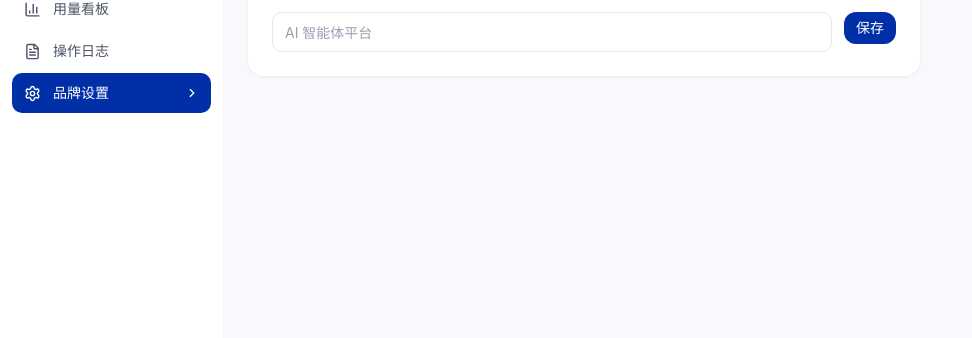
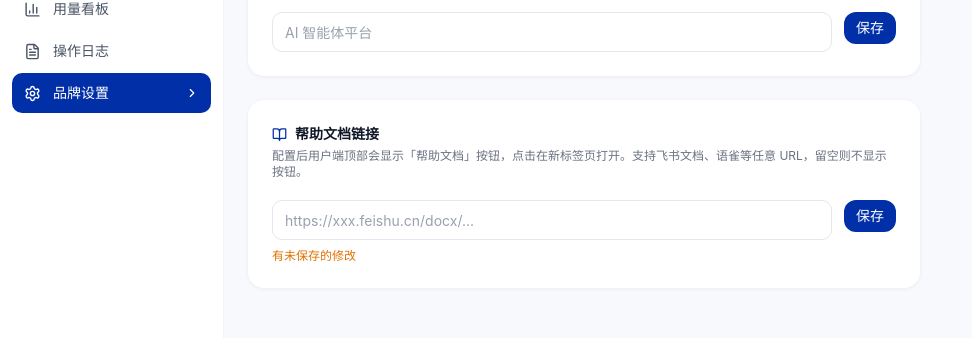
Before and after one commit to qianshaoai/agent-01, a Next.js app: page /admin/settings in a window 1280 px wide. Shown: the part 368-706 px from the top of the page, without its empty margins (0-972 px from the left). Built offline with nearby package versions, Linux system fonts and the light colour scheme; no server answers.

Commit message:
feat: user-agents model_params, help doc, qingyan context, coze fix

```diff
--- a/app/admin/settings/page.tsx
+++ b/app/admin/settings/page.tsx
@@ -2,13 +2,15 @@
 import { useState, useEffect, useRef } from "react";
 import { AdminLayout } from "@/components/layout/admin-layout";
 import { Button } from "@/components/ui/button";
-import { Upload, CheckCircle2, AlertCircle, Image as ImageIcon } from "lucide-react";
+import { Upload, CheckCircle2, AlertCircle, Image as ImageIcon, BookOpen } from "lucide-react";
 
-type Settings = { logo_url: string; platform_name: string };
+type Settings = { logo_url: string; platform_name: string; help_doc_url: string };
 
 export default function AdminSettingsPage() {
-  const [settings, setSettings] = useState<Settings>({ logo_url: "", platform_name: "" });
+  const [settings, setSettings] = useState<Settings>({ logo_url: "", platform_name: "", help_doc_url: "" });
   const [name, setName] = useState("");
+  const [helpDocUrl, setHelpDocUrl] = useState("");
+  const [helpDocSaving, setHelpDocSaving] = useState(false);
   const [saving, setSaving] = useState(false);
   const [uploading, setUploading] = useState(false);
   const [msg, setMsg] = useState<{ type: "ok" | "err"; text: string } | null>(null);
@@ -20,6 +22,7 @@ export default function AdminSettingsPage() {
       .then((d) => {
         setSettings(d);
         setName(d.platform_name ?? "");
+        setHelpDocUrl(d.help_doc_url ?? "");
       })
       .catch(() => {});
   }, []);
@@ -184,6 +187,51 @@ export default function AdminSettingsPage() {
             <p className="mt-2 text-xs text-amber-600">有未保存的修改</p>
           )}
         </div>
+
+        {/* 帮助文档 */}
+        <div className="bg-white rounded-[16px] shadow-[0_1px_4px_rgba(0,0,0,0.06)] p-6">
+          <h2 className="text-sm font-semibold text-gray-900 mb-1 flex items-center gap-2">
+            <BookOpen size={15} className="text-[#002FA7]" /> 帮助文档链接
+          </h2>
+          <p className="text-xs text-gray-500 mb-5">配置后用户端顶部会显示「帮助文档」按钮，点击在新标签页打开。支持飞书文档、语雀等任意 URL，留空则不显示按钮。</p>
+
+          <div className="flex gap-3">
+            <input
+              type="url"
+              value={helpDocUrl}
+              onChange={(e) => setHelpDocUrl(e.target.value)}
+              placeholder="https://xxx.feishu.cn/docx/..."
+              className="flex-1 h-10 bg-white border border-gray-200 rounded-[10px] px-3 text-sm text-gray-900 placeholder:text-gray-400 focus:outline-none focus:border-[#002FA7] focus:ring-2 focus:ring-[#002FA7]/10 transition-all"
+            />
+            <Button
+              size="sm"
+              loading={helpDocSaving}
+              disabled={helpDocUrl === settings.help_doc_url}
+              onClick={async () => {
+                setHelpDocSaving(true);
+                try {
+                  const res = await fetch("/api/admin/settings", {
+                    method: "PATCH",
+                    headers: { "Content-Type": "application/json" },
+                    body: JSON.stringify({ help_doc_url: helpDocUrl }),
+                  });
+                  if (!res.ok) throw new Error();
+                  setSettings((s) => ({ ...s, help_doc_url: helpDocUrl }));
+                  flash("ok", "帮助文档链接已保存");
+                } catch {
+                  flash("err", "保存失败，请重试");
+                } finally {
+                  setHelpDocSaving(false);
+                }
+              }}
+            >
+              保存
+            </Button>
+          </div>
+          {helpDocUrl !== settings.help_doc_url && (
+            <p className="mt-2 text-xs text-amber-600">有未保存的修改</p>
+          )}
+        </div>
       </div>
     </AdminLayout>
   );
--- a/app/api/admin/settings/route.ts
+++ b/app/api/admin/settings/route.ts
@@ -15,6 +15,7 @@ export async function GET() {
   return NextResponse.json({
     logo_url: map.logo_url ?? "",
     platform_name: map.platform_name ?? "前哨AI人机协同工作舱",
+    help_doc_url: map.help_doc_url ?? "",
   });
 }
 
@@ -38,5 +39,12 @@ export async function PATCH(req: NextRequest) {
     );
   }
 
+  if (typeof body.help_doc_url === "string") {
+    await db.from("system_settings").upsert(
+      { key: "help_doc_url", value: body.help_doc_url, updated_at: now },
+      { onConflict: "key" }
+    );
+  }
+
   return NextResponse.json({ ok: true });
 }
--- a/app/api/settings/route.ts
+++ b/app/api/settings/route.ts
@@ -7,7 +7,7 @@ export async function GET() {
     const { data } = await db
       .from("system_settings")
       .select("key, value")
-      .in("key", ["logo_url", "platform_name"]);
+      .in("key", ["logo_url", "platform_name", "help_doc_url"]);
 
     const map: Record<string, string> = {};
     for (const row of data ?? []) {
@@ -17,12 +17,14 @@ export async function GET() {
     return NextResponse.json({
       logo_url: map.logo_url ?? "",
       platform_name: map.platform_name ?? "前哨AI人机协同工作舱",
+      help_doc_url: map.help_doc_url ?? "",
     });
   } catch {
     // 表不存在时（迁移未执行）返回默认值，避免前台报错
     return NextResponse.json({
       logo_url: "",
       platform_name: "AI 智能体平台",
+      help_doc_url: "",
     });
   }
 }
--- a/app/api/user-agents/[id]/chat/route.ts
+++ b/app/api/user-agents/[id]/chat/route.ts
@@ -11,7 +11,7 @@ export async function POST(
   if (!user) return NextResponse.json({ error: "未登录" }, { status: 401 });
 
   const { id } = await params;
-  const { message, history = [] } = await req.json();
+  const { message, history = [], clientPlatformConvId } = await req.json();
 
   if (!message?.trim()) {
     return NextResponse.json({ error: "消息不能为空" }, { status: 400 });
@@ -36,25 +36,38 @@ export async function POST(
     { role: "user", content: message },
   ];
 
+  // 优先用客户端内存中的 convId（更可靠），其次从 DB 读取（跨会话持久化）
+  const platformConvId: string | null =
+    (clientPlatformConvId as string) || (agent.platform_conv_id as string) || null;
   const encoder = new TextEncoder();
 
   const stream = new ReadableStream({
     async start(controller) {
       try {
+        let newPlatformConvId: string | null = null;
         const gen = streamChat(messages, {
           platform: agent.platform ?? "openai",
           apiEndpoint: agent.api_url ?? "",
           apiKey: agent.api_key_enc ?? "",
           modelParams: (agent.model_params ?? {}) as Record<string, unknown>,
           agentCode: agent.id,
-          platformConvId: null,
-          onPlatformConvId: () => {},
+          platformConvId,
+          onPlatformConvId: (cid) => { newPlatformConvId = cid; },
         });
 
         for await (const chunk of gen) {
           controller.enqueue(encoder.encode(`data: ${JSON.stringify({ text: chunk })}\n\n`));
         }
-        controller.enqueue(encoder.encode(`data: ${JSON.stringify({ done: true })}\n\n`));
+
+        // 持久化 platform_conv_id（供 qingyan 等需要会话 ID 的平台维护上下文）
+        // 持久化到 DB（跨会话备份，失败不影响当前会话）
+        if (newPlatformConvId && newPlatformConvId !== (agent.platform_conv_id as string)) {
+          db.from("user_agents").update({ platform_conv_id: newPlatformConvId }).eq("id", id)
+            .then(({ error }) => { if (error) console.error("[user-agents/chat] DB update error:", error); });
+        }
+
+        // 把 conversation_id 返回给客户端，客户端内存中记住，下次请求带上
+        controller.enqueue(encoder.encode(`data: ${JSON.stringify({ done: true, platformConvId: newPlatformConvId ?? platformConvId })}\n\n`));
       } catch (err) {
         const errMsg = err instanceof Error ? err.message : "AI 调用失败";
         controller.enqueue(encoder.encode(`data: ${JSON.stringify({ error: errMsg })}\n\n`));
--- a/app/api/user-agents/[id]/route.ts
+++ b/app/api/user-agents/[id]/route.ts
@@ -37,6 +37,7 @@ export async function PATCH(req: NextRequest, { params }: { params: Promise<{ id
   if (body.apiUrl !== undefined) updates.api_url = body.apiUrl;
   if (body.apiKey) updates.api_key_enc = body.apiKey;
   if (body.externalUrl !== undefined) updates.external_url = body.externalUrl;
+  if (body.modelParams !== undefined) updates.model_params = body.modelParams;
 
   const { error } = await db.from("user_agents").update(updates).eq("id", id);
   if (error) return NextResponse.json({ error: error.message }, { status: 500 });
--- a/app/api/user-agents/route.ts
+++ b/app/api/user-agents/route.ts
@@ -8,12 +8,16 @@ export async function GET() {
 
   const { data } = await db
     .from("user_agents")
-    .select("id, name, description, agent_type, platform, api_url, external_url, enabled, created_at")
+    .select("id, name, description, agent_type, platform, api_url, external_url, model_params, api_key_enc, enabled, created_at")
     .eq("user_id", user.userId)
     .eq("enabled", true)
     .order("created_at", { ascending: false });
 
-  return NextResponse.json(data ?? []);
+  const masked = (data ?? []).map(({ api_key_enc, ...rest }) => ({
+    ...rest,
+    has_api_key: !!api_key_enc,
+  }));
+  return NextResponse.json(masked);
 }
 
 export async function POST(req: NextRequest) {
@@ -21,7 +25,7 @@ export async function POST(req: NextRequest) {
   if (!user) return NextResponse.json({ error: "未登录" }, { status: 401 });
 
   const body = await req.json();
-  const { name, description, agentType, platform, apiUrl, apiKey, externalUrl } = body;
+  const { name, description, agentType, platform, apiUrl, apiKey, externalUrl, modelParams } = body;
 
   if (!name?.trim()) return NextResponse.json({ error: "请填写名称" }, { status: 400 });
   if (agentType === "external" && !externalUrl?.trim()) {
@@ -37,7 +41,8 @@ export async function POST(req: NextRequest) {
     api_url: apiUrl ?? "",
     api_key_enc: apiKey ?? "",
     external_url: externalUrl ?? "",
-  }).select("id, name, description, agent_type, platform, api_url, external_url, enabled, created_at").single();
+    model_params: modelParams ?? {},
+  }).select("id, name, description, agent_type, platform, api_url, external_url, model_params, enabled, created_at").single();
 
   if (error) return NextResponse.json({ error: error.message }, { status: 500 });
   return NextResponse.json(data, { status: 201 });
--- a/app/page.tsx
+++ b/app/page.tsx
@@ -26,6 +26,7 @@ import {
   Trash2,
   Edit2,
   Check,
+  BookOpen,
 } from "lucide-react";
 import { Badge } from "@/components/ui/badge";
 
@@ -64,8 +65,10 @@ type UserAgentItem = {
   platform: string;
   api_url: string;
   external_url: string;
+  model_params?: Record<string, unknown>;
+  has_api_key?: boolean;
 };
-const EMPTY_UA_FORM = { name: "", description: "", agentType: "chat" as "chat" | "external", platform: "openai", apiUrl: "", apiKey: "", externalUrl: "" };
+const EMPTY_UA_FORM = { name: "", description: "", agentType: "chat" as "chat" | "external", platform: "openai", apiUrl: "", apiKey: "", externalUrl: "", modelParams: "{}" };
 
 type WorkflowStep = {
   id: string;
@@ -142,7 +145,7 @@ export default function HomePage() {
     return getDismissed();
   });
   const [loading, setLoading] = useState(true);
-  const [siteSettings, setSiteSettings] = useState({ logo_url: "", platform_name: "AI 智能体平台" });
+  const [siteSettings, setSiteSettings] = useState({ logo_url: "", platform_name: "AI 智能体平台", help_doc_url: "" });
 
   // ── 用户自定义分组 ──────────────────────────────────────────────
   const [catGroups, setCatGroups] = useState<CatGroup[]>([]);
@@ -337,7 +340,7 @@ export default function HomePage() {
   function openAddUA() { setEditingUA(null); setUaForm(EMPTY_UA_FORM); setUaError(""); }
   function openEditUA(a: UserAgentItem) {
     setEditingUA(a);
-    setUaForm({ name: a.name, description: a.description, agentType: a.agent_type, platform: a.platform, apiUrl: a.api_url, apiKey: "", externalUrl: a.external_url });
+    setUaForm({ name: a.name, description: a.description, agentType: a.agent_type, platform: a.platform, apiUrl: a.api_url, apiKey: "", externalUrl: a.external_url, modelParams: a.model_params ? JSON.stringify(a.model_params, null, 2) : "{}" });
     setUaError("");
   }
 
@@ -345,17 +348,24 @@ export default function HomePage() {
     setUaError("");
     if (!uaForm.name.trim()) { setUaError("请填写名称"); return; }
     if (uaForm.agentType === "external" && !uaForm.externalUrl.trim()) { setUaError("请填写跳转链接"); return; }
+    let modelParams: Record<string, unknown> = {};
+    if (uaForm.modelParams.trim()) {
+      try { modelParams = JSON.parse(uaForm.modelParams); } catch {
+        setUaError("模型参数不是合法的 JSON，请检查格式");
+        return;
+      }
+    }
     setUaSaving(true);
     try {
-      const body = { name: uaForm.name, description: uaForm.description, agentType: uaForm.agentType, platform: uaForm.platform, apiUrl: uaForm.apiUrl, apiKey: uaForm.apiKey || undefined, externalUrl: uaForm.externalUrl };
+      const body = { name: uaForm.name, description: uaForm.description, agentType: uaForm.agentType, platform: uaForm.platform, apiUrl: uaForm.apiUrl, apiKey: uaForm.apiKey || undefined, externalUrl: uaForm.externalUrl, modelParams };
       const res = editingUA
         ? await fetch(`/api/user-agents/${editingUA.id}`, { method: "PATCH", headers: { "Content-Type": "application/json" }, body: JSON.stringify(body) })
         : await fetch("/api/user-agents", { method: "POST", headers: { "Content-Type": "application/json" }, body: JSON.stringify(body) });
       const data = await res.json();
       if (!res.ok) { setUaError(data.error ?? "保存失败"); return; }
+      await refreshUserAgents();
       setEditingUA(null);
       setUaForm(EMPTY_UA_FORM);
-      await refreshUserAgents();
     } finally { setUaSaving(false); }
   }
 
@@ -411,6 +421,11 @@ export default function HomePage() {
               </div>
             )}
 
+            {siteSettings.help_doc_url && (
+              <a href={siteSettings.help_doc_url} target="_blank" rel="noopener noreferrer" className="p-2 rounded-[10px] hover:bg-gray-100 text-gray-500 hover:text-gray-700 transition-colors" title="帮助文档">
+                <BookOpen size={18} />
+              </a>
+            )}
             <button onClick={() => setContactOpen(true)} className="p-2 rounded-[10px] hover:bg-gray-100 text-gray-500 hover:text-gray-700 transition-colors" title="联系我们">
               <QrCode size={18} />
             </button>
@@ -827,8 +842,20 @@ export default function HomePage() {
                         <input className="h-9 border border-gray-200 rounded-[10px] px-3 text-sm focus:outline-none focus:border-[#002FA7] focus:ring-2 focus:ring-[#002FA7]/10" placeholder="https://api.openai.com/v1/chat/completions" value={uaForm.apiUrl} onChange={(e) => setUaForm({ ...uaForm, apiUrl: e.target.value })} />
                       </div>
                       <div className="flex flex-col gap-1.5">
-                        <label className="text-xs font-medium text-gray-600">API Key {editingUA && <span className="font-normal text-gray-400">（留空则保持不变）</span>}</label>
-                        <input type="password" className="h-9 border border-gray-200 rounded-[10px] px-3 text-sm focus:outline-none focus:border-[#002FA7] focus:ring-2 focus:ring-[#002FA7]/10" placeholder={editingUA ? "输入新 Key 覆盖" : "sk-..."} value={uaForm.apiKey} onChange={(e) => setUaForm({ ...uaForm, apiKey: e.target.value })} />
+                        <label className="text-xs font-medium text-gray-600">
+                          API Key
+                          {editingUA && editingUA.has_api_key && !uaForm.apiKey && (
+                            <span className="ml-1.5 font-normal text-green-600">✓ 已配置，留空保持不变</span>
+                          )}
+                          {editingUA && !editingUA.has_api_key && (
+                            <span className="ml-1.5 font-normal text-amber-500">未配置</span>
+                          )}
+                        </label>
+                        <input type="password" className="h-9 border border-gray-200 rounded-[10px] px-3 text-sm focus:outline-none focus:border-[#002FA7] focus:ring-2 focus:ring-[#002FA7]/10" placeholder={editingUA ? "输入新 Key 覆盖，留空保持不变" : "sk-..."} value={uaForm.apiKey} onChange={(e) => setUaForm({ ...uaForm, apiKey: e.target.value })} />
+                      </div>
+                      <div className="flex flex-col gap-1.5">
+                        <label className="text-xs font-medium text-gray-600">模型参数（JSON）</label>
+                        <textarea rows={3} className="w-full border border-gray-200 rounded-[10px] px-3 py-2 text-sm font-mono focus:outline-none focus:border-[#002FA7] focus:ring-2 focus:ring-[#002FA7]/10 resize-none" value={uaForm.modelParams} onChange={(e) => setUaForm({ ...uaForm, modelParams: e.target.value })} />
                       </div>
                     </>
                   )}
--- a/app/user-agents/[id]/page.tsx
+++ b/app/user-agents/[id]/page.tsx
@@ -15,6 +15,7 @@ export default function UserAgentChatPage({ params }: { params: Promise<{ id: st
   const [error, setError] = useState("");
   const bottomRef = useRef<HTMLDivElement>(null);
   const textareaRef = useRef<HTMLTextAreaElement>(null);
+  const platformConvIdRef = useRef<string | null>(null);
 
   useEffect(() => {
     fetch(`/api/user-agents/${id}`)
@@ -54,6 +55,7 @@ export default function UserAgentChatPage({ params }: { params: Promise<{ id: st
         body: JSON.stringify({
           message: text,
           history: messages.slice(-20),
+          clientPlatformConvId: platformConvIdRef.current,
         }),
       });
 
@@ -78,6 +80,9 @@ export default function UserAgentChatPage({ params }: { params: Promise<{ id: st
           try {
             const payload = JSON.parse(line.slice(6));
             if (payload.error) throw new Error(payload.error);
+            if (payload.platformConvId) {
+              platformConvIdRef.current = payload.platformConvId;
+            }
             if (payload.text) {
               setMessages((prev) => {
                 const last = prev[prev.length - 1];
--- a/lib/adapters/index.ts
+++ b/lib/adapters/index.ts
@@ -74,16 +74,20 @@ async function* cozeStream(
   }
 
   yield* parseSSEStream(res, (data, event) => {
+    let obj: Record<string, unknown>;
     try {
-      const obj = JSON.parse(data);
-      const isMessageDelta =
-        event === "conversation.message.delta" ||
-        obj.event === "conversation.message.delta";
-      if (isMessageDelta) {
-        // v3: content 直接在 obj，或嵌套在 obj.data
-        return obj.content ?? obj.data?.content ?? null;
-      }
-    } catch {}
+      obj = JSON.parse(data);
+    } catch {
+      return null;
+    }
+    const evtType = event || (obj.event as string);
+    if (evtType === "conversation.chat.failed") {
+      const errMsg = (obj.last_error as { msg?: string } | undefined)?.msg ?? JSON.stringify(obj);
+      throw new Error(`Coze 错误: ${errMsg}`);
+    }
+    if (evtType === "conversation.message.delta") {
+      return (obj.content as string) ?? (obj.data as { content?: string } | undefined)?.content ?? null;
+    }
     return null;
   });
 }
```
Also changed, not shown: 1 other file (tests, documents, lock files or other folders).
